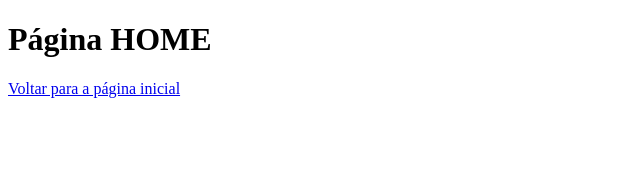
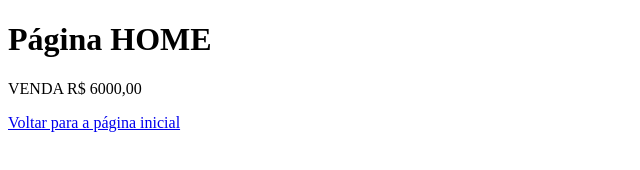
Before and after one commit to rickzack18/entendendogithub, a plain HTML site: page vendas.html in a window 1280 px wide. Shown: the whole page, without its empty margins (0-640 px from the left). Drawn offline with Linux system fonts and the light colour scheme.

Commit message:
Acrescentado valor de uma venda.

```diff
--- a/vendas.html
+++ b/vendas.html
@@ -7,6 +7,7 @@
 </head>
 <body>
     <h1>Página HOME</h1>
+    <p>VENDA R$ 6000,00</p>
     <a href="index.html"> Voltar para a página inicial</a>
 </body>
 </html>
```
